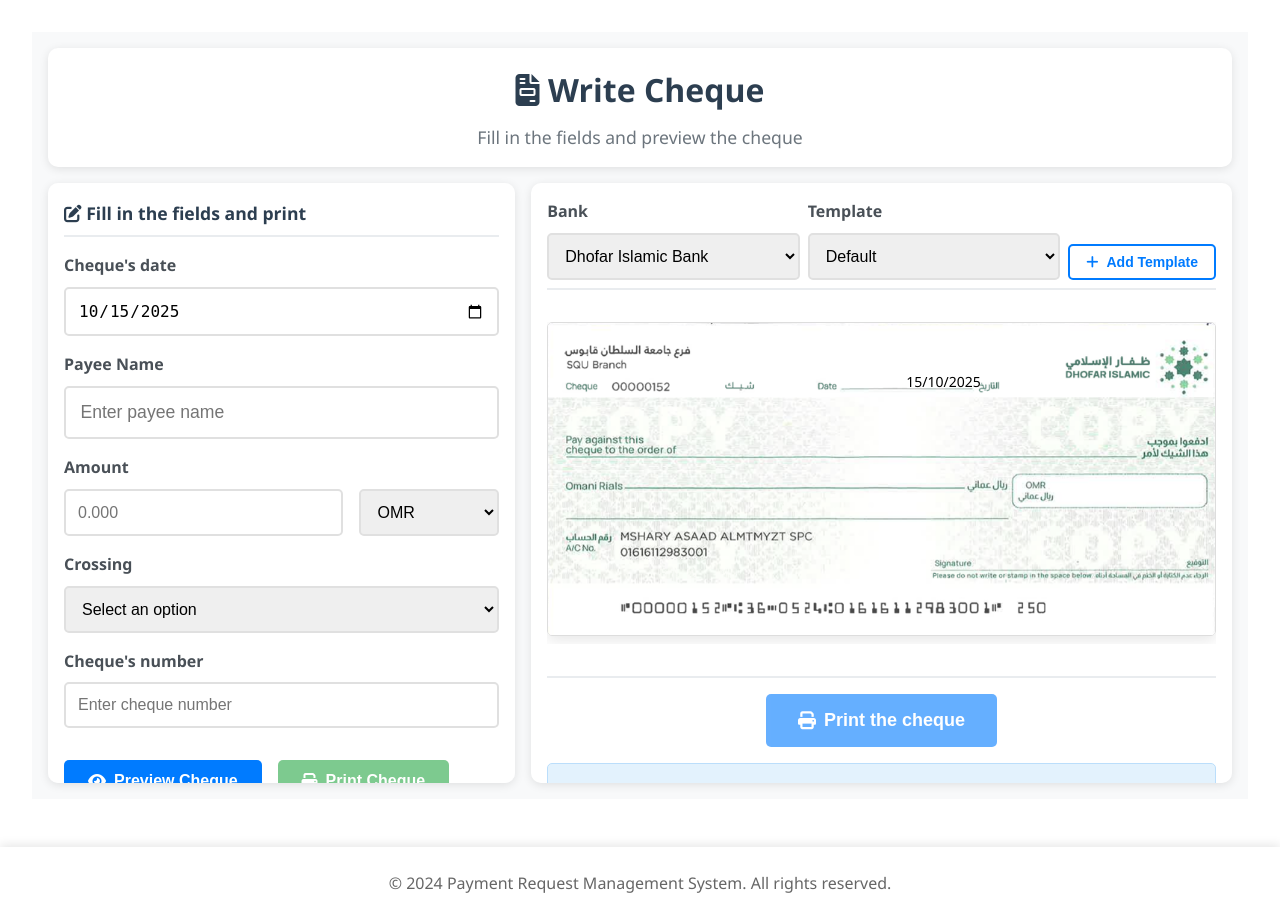
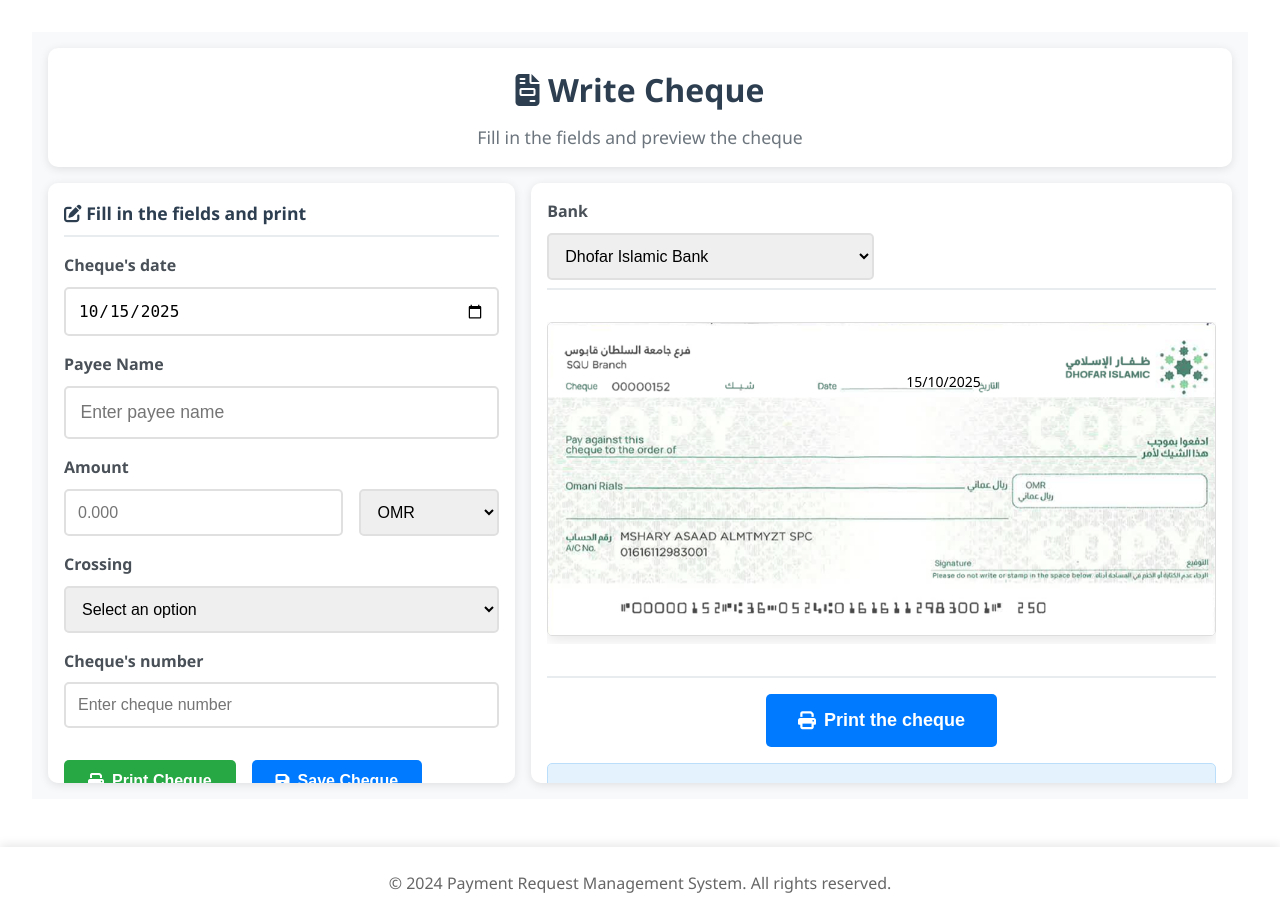
Before and after one commit to Jaypeeeee6/finance-system, a Python web app: template templates/write_cheque.html in a window 1280 px wide. Run offline with Jinja, Linux system fonts and the light colour scheme; the template is opened without the code that fills it, so the values that code supplies are empty; some libraries are stand-ins or nearby versions.

Commit message:
Update cheque writing interface: remove preview button, add save functionality, and enable print button. Clean up unused template selection elements for a streamlined user experience.

```diff
--- a/templates/write_cheque.html
+++ b/templates/write_cheque.html
@@ -59,15 +59,12 @@
                     </div>
 
                     <div class="form-actions">
-                        <button type="button" class="btn btn-primary" id="previewBtn">
-                            <i class="fas fa-eye"></i> Preview Cheque
-                        </button>
-                        <button type="button" class="btn btn-success" id="printBtn" disabled>
+                        <button type="button" class="btn btn-success" id="printBtn">
                             <i class="fas fa-print"></i> Print Cheque
                         </button>
-                        <a href="{{ url_for('dashboard') }}" class="btn btn-secondary">
-                            <i class="fas fa-arrow-left"></i> Back to Dashboard
-                        </a>
+                        <button type="button" class="btn btn-primary" id="saveChequeBtn">
+                            <i class="fas fa-save"></i> Save Cheque
+                        </button>
                     </div>
                 </form>
             </div>
@@ -85,15 +82,6 @@
                             <option value="sohar">Sohar Bank</option>
                         </select>
                     </div>
-                    <div class="form-group">
-                        <label for="templateSelect">Template</label>
-                        <select id="templateSelect" name="templateSelect" class="form-control">
-                            <option value="default">Default</option>
-                        </select>
-                    </div>
-                    <button type="button" class="btn btn-outline-primary btn-sm">
-                        <i class="fas fa-plus"></i> Add Template
-                    </button>
                 </div>
 
                 <div class="cheque-preview">
@@ -114,7 +102,7 @@
                 </div>
 
                 <div class="preview-actions">
-                    <button type="button" class="btn btn-primary btn-lg" id="printChequeBtn" disabled>
+                    <button type="button" class="btn btn-primary btn-lg" id="printChequeBtn">
                         <i class="fas fa-print"></i> Print the cheque
                     </button>
                     <div class="info-message">
@@ -376,23 +364,10 @@ document.addEventListener('DOMContentLoaded', function() {
         });
     }
 
-    // Preview button handler
-    const previewBtn = document.getElementById('previewBtn');
-    if (previewBtn) {
-        previewBtn.addEventListener('click', function() {
-            updateChequePreview();
-            openChequeModal();
-            // Enable print button after preview
-            const printBtn = document.getElementById('printBtn');
-            const printChequeBtn = document.getElementById('printChequeBtn');
-            if (printBtn) printBtn.disabled = false;
-            if (printChequeBtn) printChequeBtn.disabled = false;
-        });
-    }
-
     // Print button handlers
     const printBtn = document.getElementById('printBtn');
     const printChequeBtn = document.getElementById('printChequeBtn');
+    const saveChequeBtn = document.getElementById('saveChequeBtn');
 
     if (printBtn) {
         printBtn.addEventListener('click', function() {
@@ -403,6 +378,12 @@ document.addEventListener('DOMContentLoaded', function() {
     if (printChequeBtn) {
         printChequeBtn.addEventListener('click', function() {
             alert('Print functionality will be implemented later.');
+        });
+    }
+
+    if (saveChequeBtn) {
+        saveChequeBtn.addEventListener('click', function() {
+            alert('Save functionality will be implemented later.');
         });
     }
 
```
